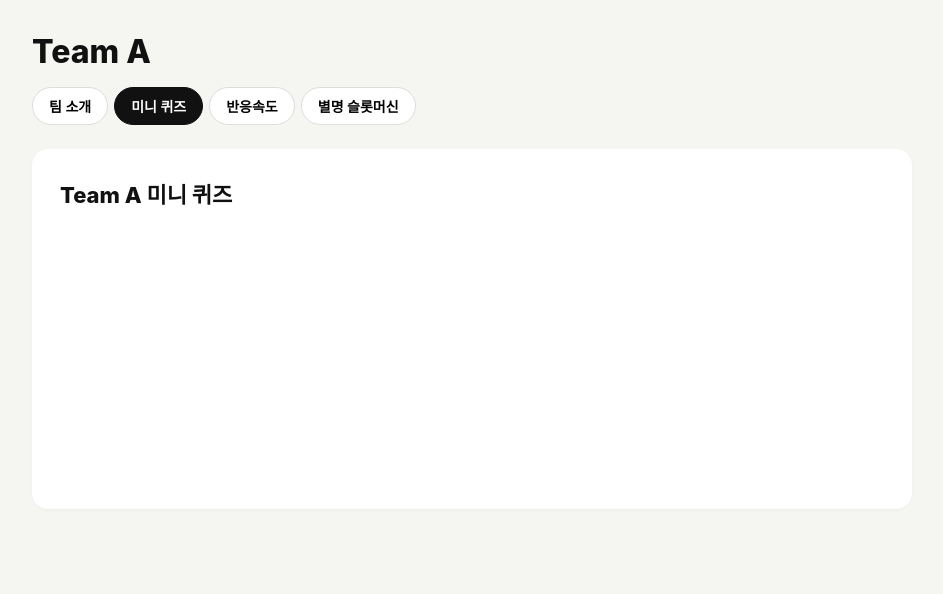
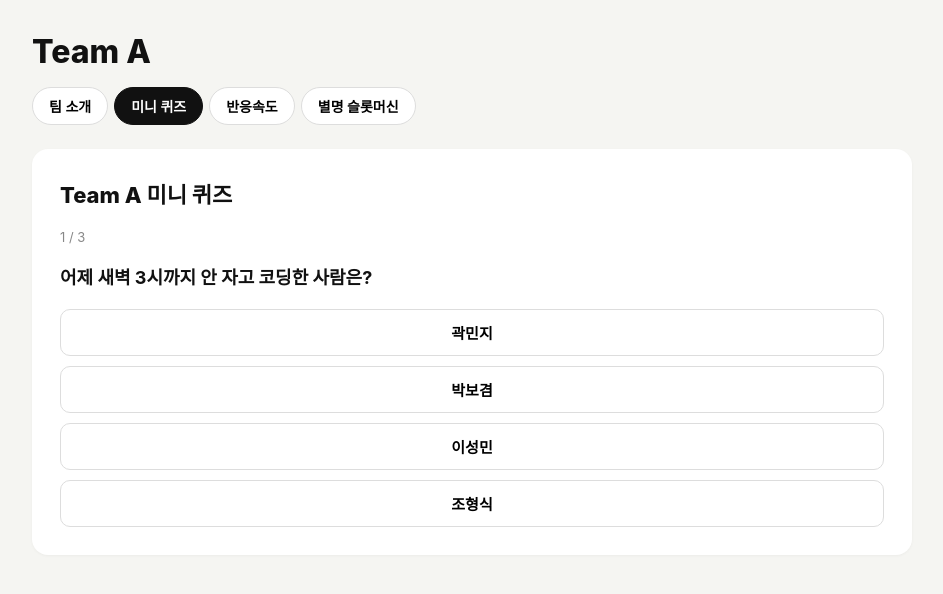
Before and after one commit to danlee-dev/next-session12, a React (Vite) app: page / in a window 1280 px wide. Both pictures are taken after a click on the button "미니 퀴즈". Shown: the top 594 px of the page, without its empty margins (168-1111 px from the left). Built offline with nearby package versions, Linux system fonts and the light colour scheme.

Commit message:
feat: Team Quiz

```diff
--- a/src/sections/TeamQuiz.jsx
+++ b/src/sections/TeamQuiz.jsx
@@ -1,16 +1,153 @@
 // ─────────────────────────────────────────────
 //  TeamQuiz — 미니 퀴즈
-//  담당자: ____________
+//  담당자: 이성민
 // ─────────────────────────────────────────────
 
 import { useState, useEffect } from 'react'
 
+// 팀원에 대한 3문항 — answerIndex는 members 배열 기준
+const QUESTIONS = [
+  { question: '어제 새벽 3시까지 안 자고 코딩한 사람은?', answerIndex: 0 },
+  { question: '커피 없으면 손이 떨리는 사람은?', answerIndex: 1 },
+  { question: '회의 시작 30초 전에 오는 사람은?', answerIndex: 2 },
+]
+
 function TeamQuiz({ teamName, members }) {
-  // TODO: 팀원이 채움
+  // 현재 문제 번호 (0~2), 3이 되면 결과 화면
+  const [currentIndex, setCurrentIndex] = useState(0)
+  // 맞춘 문제 수
+  const [score, setScore] = useState(0)
+  // 유저가 클릭한 보기 index (null이면 아직 안 고름)
+  const [selectedAnswer, setSelectedAnswer] = useState(null)
+
+  // selectedAnswer가 정해지면 1.5초 후 자동으로 다음 문제로 이동
+  useEffect(() => {
+    // 아직 선택 안 했으면 아무것도 안 함
+    if (selectedAnswer === null) return
+
+    const timer = setTimeout(() => {
+      // 다음 문제로 넘기고, 선택 초기화
+      setCurrentIndex((prev) => prev + 1)
+      setSelectedAnswer(null)
+    }, 1500)
+
+    // 컴포넌트 언마운트 시 타이머 정리
+    return () => clearTimeout(timer)
+  }, [selectedAnswer])
+
+  // 보기 클릭 핸들러
+  const handleSelect = (index) => {
+    // 이미 선택했으면 중복 클릭 무시
+    if (selectedAnswer !== null) return
+    setSelectedAnswer(index)
+    // 정답이면 점수 +1
+    if (index === QUESTIONS[currentIndex].answerIndex) {
+      setScore((prev) => prev + 1)
+    }
+  }
+
+  // 다시 풀기 — 모든 state 초기화
+  const handleReset = () => {
+    setCurrentIndex(0)
+    setScore(0)
+    setSelectedAnswer(null)
+  }
+
+  // 보기 버튼 색상 결정: 선택 후에만 정답/오답 표시
+  const getButtonStyle = (index) => {
+    const base = {
+      display: 'block',
+      width: '100%',
+      padding: '12px 16px',
+      fontSize: '15px',
+      fontWeight: 600,
+      border: '1px solid #ddd',
+      borderRadius: '10px',
+      background: '#fff',
+      cursor: selectedAnswer !== null ? 'default' : 'pointer',
+      transition: 'all 0.2s',
+    }
+
+    // 아직 선택 전이면 기본 스타일
+    if (selectedAnswer === null) return base
+
+    const isCorrect = index === QUESTIONS[currentIndex].answerIndex
+    const isSelected = index === selectedAnswer
+
+    if (isCorrect) {
+      // 정답 보기는 초록
+      return { ...base, background: '#d4edda', borderColor: '#28a745', color: '#155724' }
+    }
+    if (isSelected && !isCorrect) {
+      // 골랐는데 틀린 보기는 빨강
+      return { ...base, background: '#f8d7da', borderColor: '#dc3545', color: '#721c24' }
+    }
+    // 나머지는 흐리게
+    return { ...base, opacity: 0.5 }
+  }
+
+  // --- 결과 화면 (3문제 다 풀었을 때) ---
+  if (currentIndex >= QUESTIONS.length) {
+    return (
+      <section className="card">
+        <h2>{teamName} 미니 퀴즈</h2>
+        <p style={{ fontSize: '18px', marginBottom: '8px' }}>
+          {QUESTIONS.length}문제 중 <strong>{score}</strong>개 맞았습니다!
+        </p>
+        <p style={{ fontSize: '14px', color: '#666', marginBottom: '20px' }}>
+          {score === QUESTIONS.length
+            ? '완벽! 팀을 정말 잘 알고 있네요.'
+            : score >= 2
+              ? '거의 다 맞혔어요!'
+              : '팀원을 더 알아가 봐요!'}
+        </p>
+        <button
+          onClick={handleReset}
+          style={{
+            padding: '10px 24px',
+            fontSize: '14px',
+            fontWeight: 600,
+            border: '1px solid #111',
+            borderRadius: '999px',
+            background: '#111',
+            color: '#fff',
+          }}
+        >
+          다시 풀기
+        </button>
+      </section>
+    )
+  }
+
+  // --- 퀴즈 진행 화면 ---
+  const current = QUESTIONS[currentIndex]
 
   return (
     <section className="card">
       <h2>{teamName} 미니 퀴즈</h2>
+
+      {/* 진행 상태 표시 */}
+      <p style={{ fontSize: '13px', color: '#888', marginBottom: '16px' }}>
+        {currentIndex + 1} / {QUESTIONS.length}
+      </p>
+
+      {/* 문제 */}
+      <p style={{ fontSize: '18px', fontWeight: 700, marginBottom: '20px' }}>
+        {current.question}
+      </p>
+
+      {/* 보기 4개 — members 배열이 그대로 선택지 */}
+      <div style={{ display: 'flex', flexDirection: 'column', gap: '10px' }}>
+        {members.map((member, index) => (
+          <button
+            key={member}
+            onClick={() => handleSelect(index)}
+            style={getButtonStyle(index)}
+          >
+            {member}
+          </button>
+        ))}
+      </div>
     </section>
   )
 }
```
